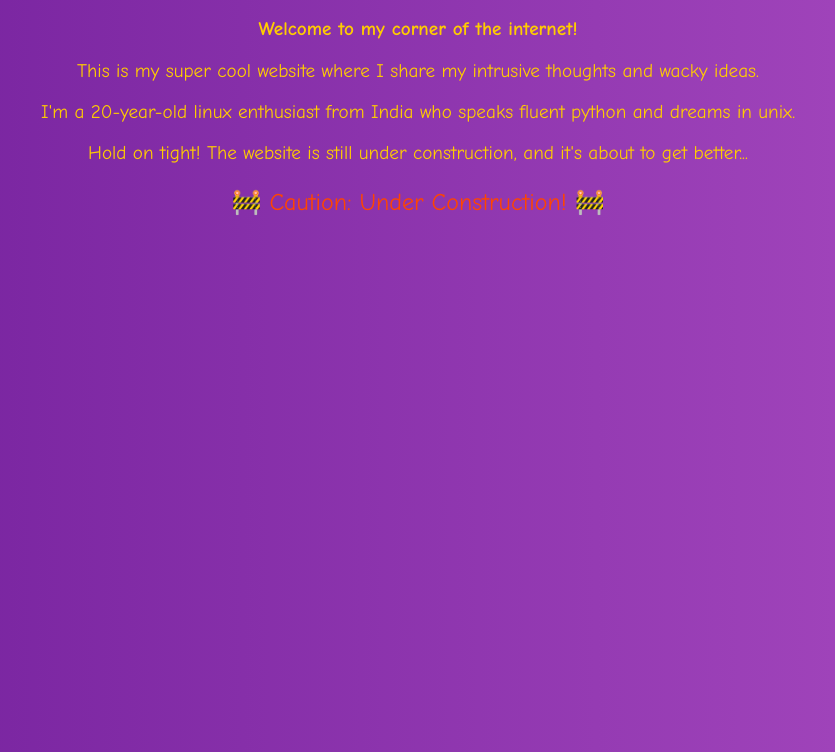
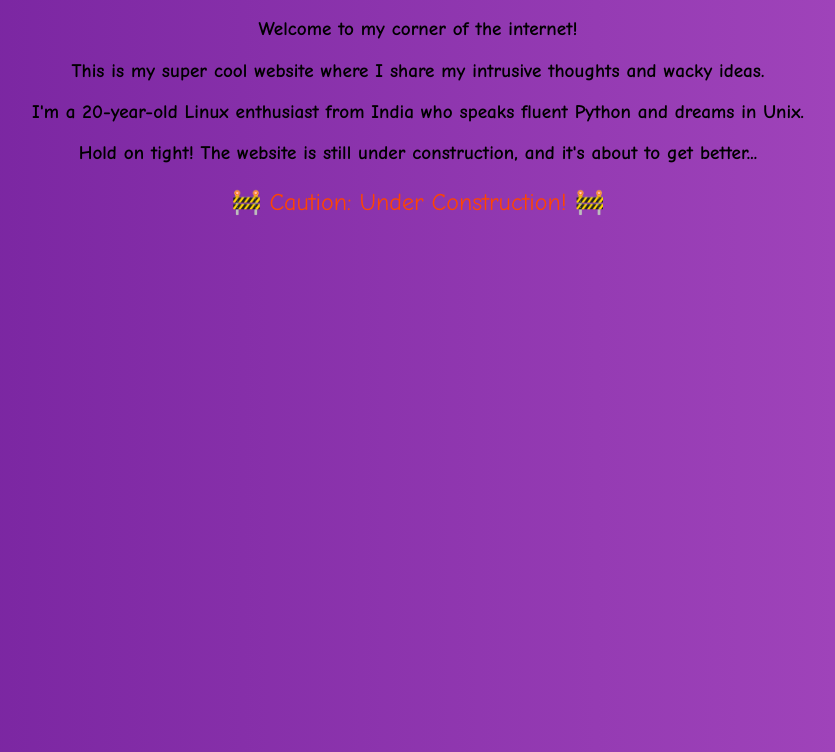
Before and after one commit to bruhganization/darkxdd.github.io, a plain HTML site: page index.html in a window 1280 px wide. Shown: the part 48-800 px from the top of the page, without its empty margins (222-1057 px from the left). Drawn offline with Linux system fonts and the light colour scheme.

Commit message:
Update index.html

```diff
--- a/index.html
+++ b/index.html
@@ -28,7 +28,8 @@
 .quirky-text {
   font-family: 'Comic Sans MS', cursive, sans-serif;
   font-size: 1.2em;
-  color: #ffcc00;
+  color: black;
+  font-weight: bold;
 }
 
 .under-construction {
@@ -46,7 +47,7 @@
   <section class="center">
     <h1 class="quirky-text">Welcome to my corner of the internet!</h1>
     <p class="quirky-text">This is my super cool website where I share my intrusive thoughts and wacky ideas.</p>
-    <p class="quirky-text">I'm a 20-year-old linux enthusiast from India who speaks fluent python and dreams in unix.</p>
+    <p class="quirky-text">I'm a 20-year-old Linux enthusiast from India who speaks fluent Python and dreams in Unix.</p>
     <p class="quirky-text">Hold on tight! The website is still under construction, and it's about to get better...</p>
     <p class="under-construction">🚧 Caution: Under Construction! 🚧</p>
   </section>
```
